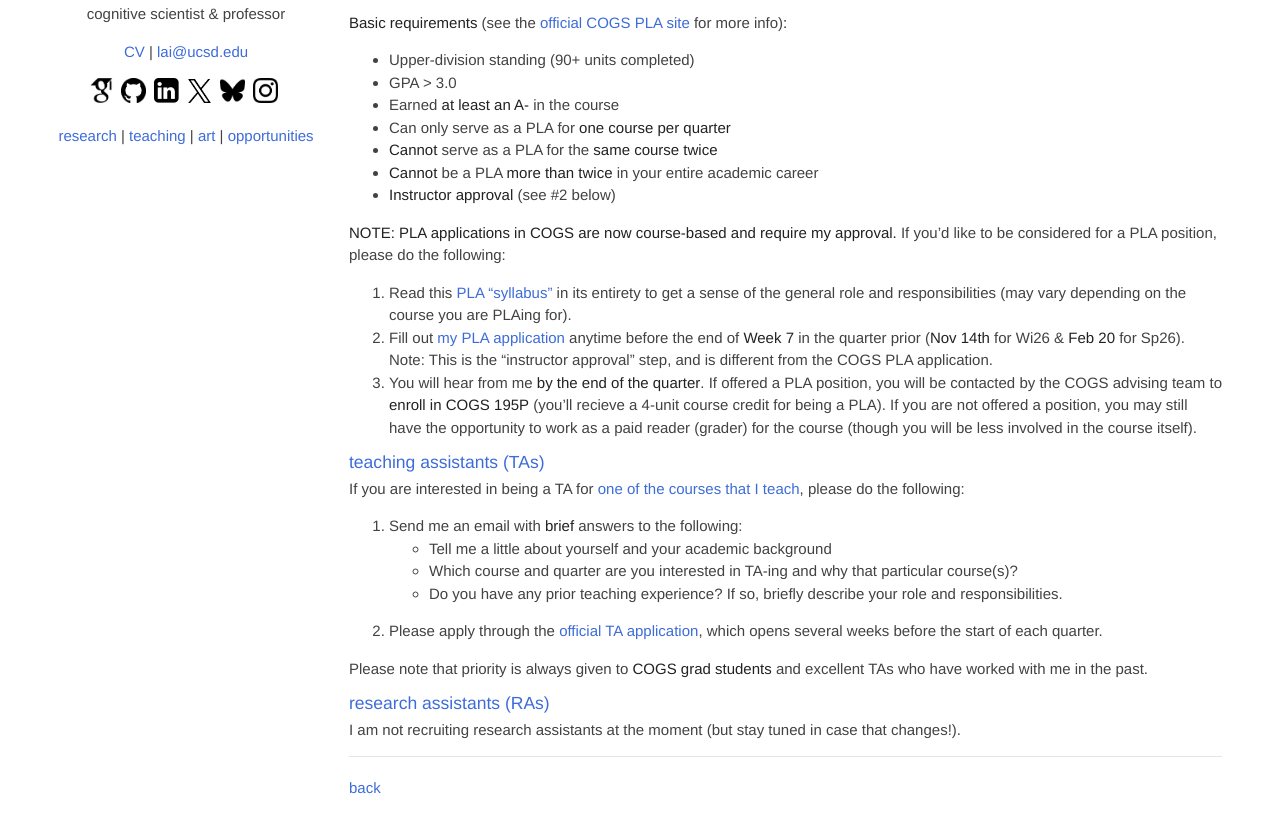
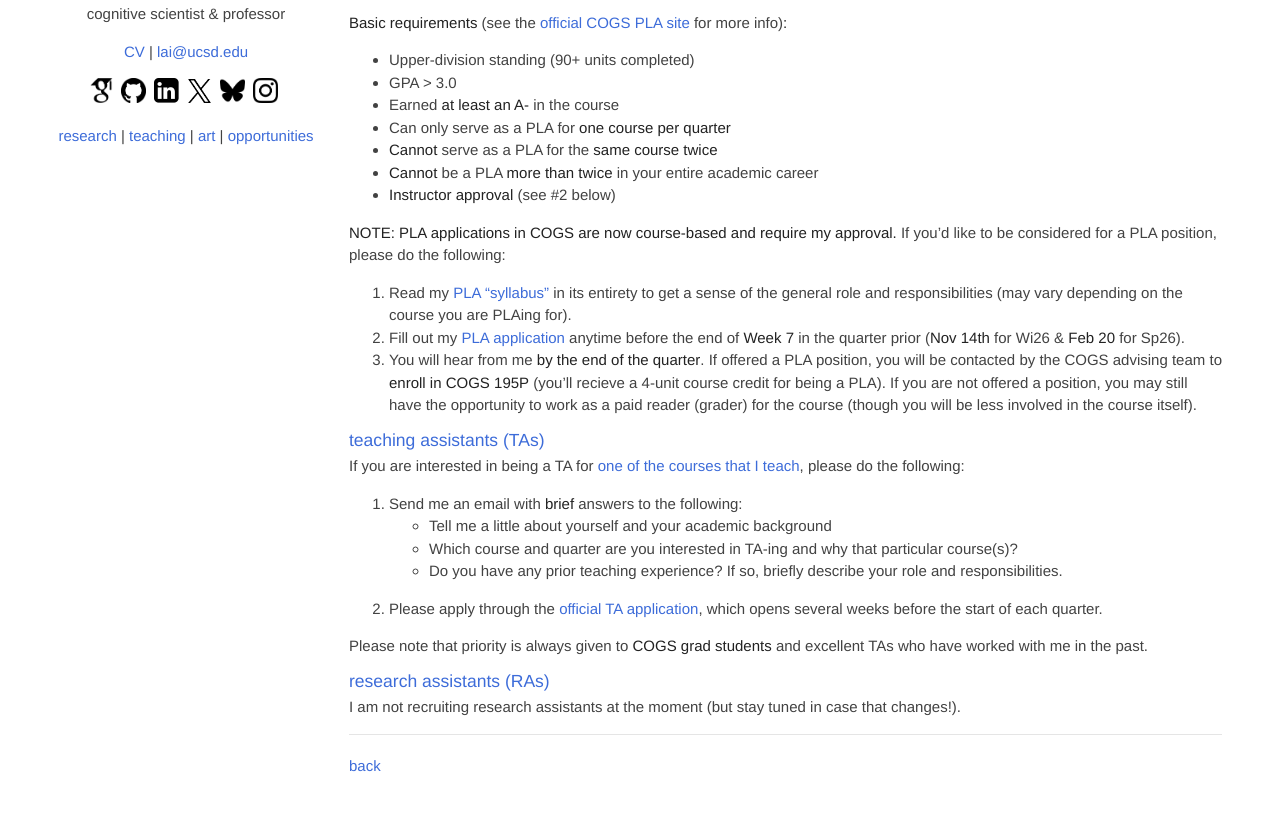
Before and after one commit to lucylai96/lucylai96.github.io, a Jekyll site: the page built from opps.md, in a window 1280 px wide and 1147 px high. Shown: the part 282-1115 px from the top of the window. Built offline with Jekyll 4.4.1, drawn with Linux system fonts in a browser that asks for light colours; our own code applies the rules of GitHub Pages for plain Markdown files.

Commit message:
Update opps.md

```diff
--- a/opps.md
+++ b/opps.md
@@ -16,8 +16,8 @@ Whether you end up in academia or industry, you will likely encounter opportunit
 * **Instructor approval** (see #2 below)
 
 **NOTE: PLA applications in COGS are now course-based and require my approval.** If you’d like to be considered for a PLA position, please do the following:
-1. Read this [PLA "syllabus"](https://docs.google.com/document/d/15gANVvomvQle8RsERJd59eQBw42BnHl-q4xsdVKCUc4/edit?usp=sharing){:target="_blank"} in its entirety to get a sense of the general role and responsibilities (may vary depending on the course you are PLAing for).
-3. Fill out [my PLA application](https://docs.google.com/forms/d/e/1FAIpQLSept59lwQhmjiuiqTEeHwgudheXXVRg6NShJYThDWoa9Kbjjg/viewform?usp=sharing&ouid=113612539407126073694){:target="_blank"} anytime before the end of **Week 7** in the quarter prior (**Nov 14th** for Wi26 & **Feb 20** for Sp26). Note: This is the "instructor approval" step, and is different from the COGS PLA application.
+1. Read my [PLA "syllabus"](https://docs.google.com/document/d/15gANVvomvQle8RsERJd59eQBw42BnHl-q4xsdVKCUc4/edit?usp=sharing){:target="_blank"} in its entirety to get a sense of the general role and responsibilities (may vary depending on the course you are PLAing for).
+3. Fill out my [PLA application](https://docs.google.com/forms/d/e/1FAIpQLSept59lwQhmjiuiqTEeHwgudheXXVRg6NShJYThDWoa9Kbjjg/viewform?usp=sharing&ouid=113612539407126073694){:target="_blank"} anytime before the end of **Week 7** in the quarter prior (**Nov 14th** for Wi26 & **Feb 20** for Sp26).
 4. You will hear from me **by the end of the quarter**. If offered a PLA position, you will be contacted by the COGS advising team to **enroll in COGS 195P** (you'll recieve a 4-unit course credit for being a PLA). If you are not offered a position, you may still have the opportunity to work as a paid reader (grader) for the course (though you will be less involved in the course itself).
 
 ### teaching assistants (TAs)
```
